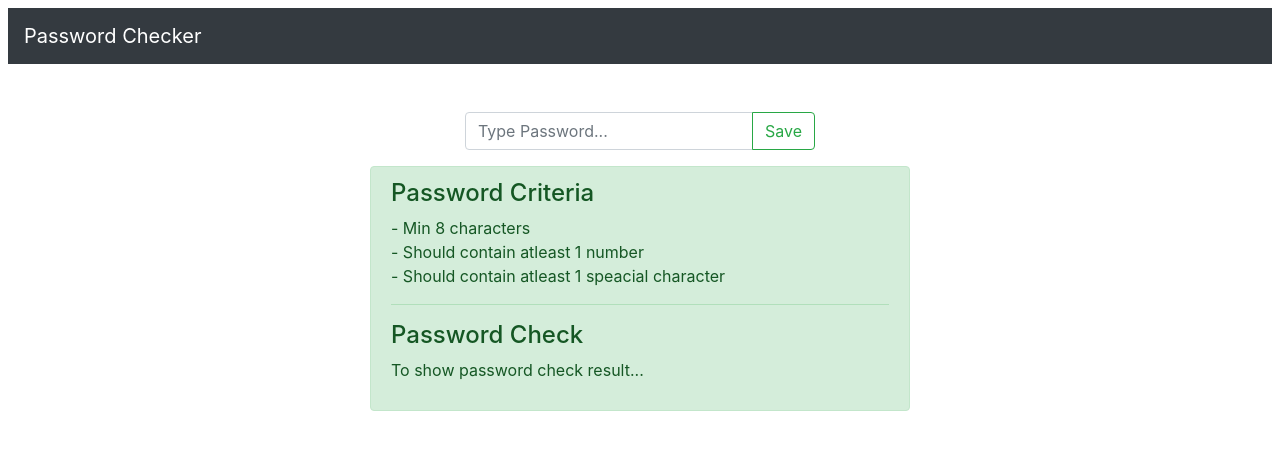
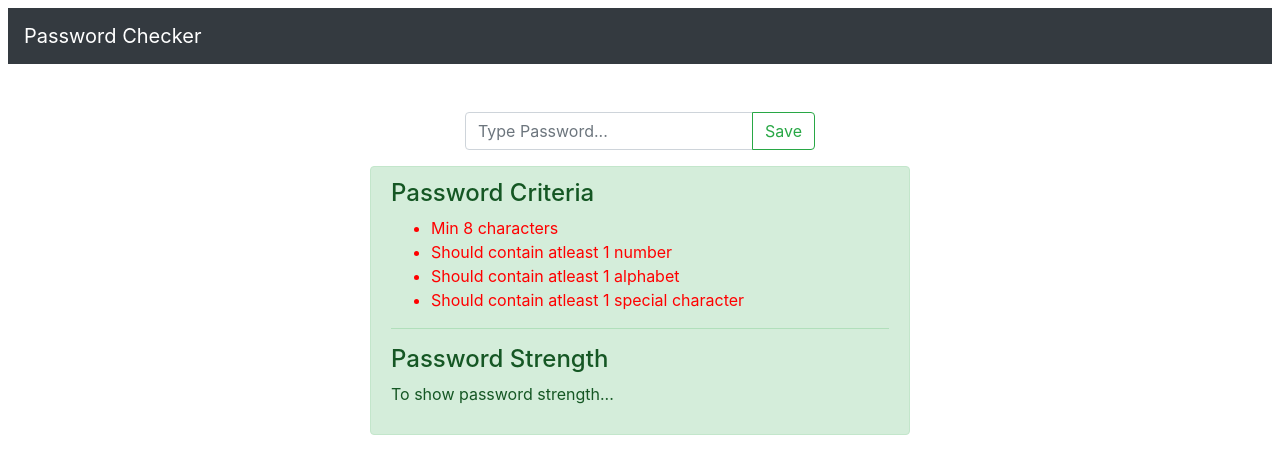
Before and after one commit to swarajlaha/frontend-challenges, a React (Create React App) app: page / in a window 1280 px wide. Shown: the top 474 px of the page. Built offline with nearby package versions, Linux system fonts and the light colour scheme.

Commit message:
conditionally render pswd criteria

```diff
--- a/src/components/msgField.js
+++ b/src/components/msgField.js
@@ -1,21 +1,20 @@
 import React from 'react'
 import { Alert } from 'react-bootstrap'
 
-const MsgField = () => {
+const MsgField = ({ pswdCheck, pswdLenCheck }) => {
   return (
     <>
       <Alert variant="success">
         <Alert.Heading>Password Criteria</Alert.Heading>
-        <p>
-          - Min 8 characters <br />
-          - Should contain atleast 1 number <br />
-          - Should contain atleast 1 speacial character
-        </p>
+        <ul>
+        {pswdLenCheck ? (<li className='mb-0'>Min 8 characters </li>) : (<li className='mb-0' style={{ color: 'red' }}>Min 8 characters </li>)}
+        {pswdCheck.numCheck ? (<li className='mb-0'>Should contain atleast 1 number</li>) : (<li className='mb-0' style={{ color: 'red' }}>Should contain atleast 1 number</li>)}
+        {pswdCheck.charCheck ? (<li className='mb-0'>Should contain atleast 1 alphabet </li>) : (<li className='mb-0' style={{ color: 'red' }}>Should contain atleast 1 alphabet </li>)}
+        {pswdCheck.specialCharCheck ? (<li className='mb-0'>Should contain atleast 1 special character</li>) : (<li className='mb-0' style={{ color: 'red' }}>Should contain atleast 1 special character</li>)}
+        </ul>
         <hr />
-        <Alert.Heading>Password Check</Alert.Heading>
-        <p>
-          To show password check result...
-        </p>
+        <Alert.Heading>Password Strength</Alert.Heading>
+        <p>To show password strength...</p>
       </Alert>
     </>
   )
```
